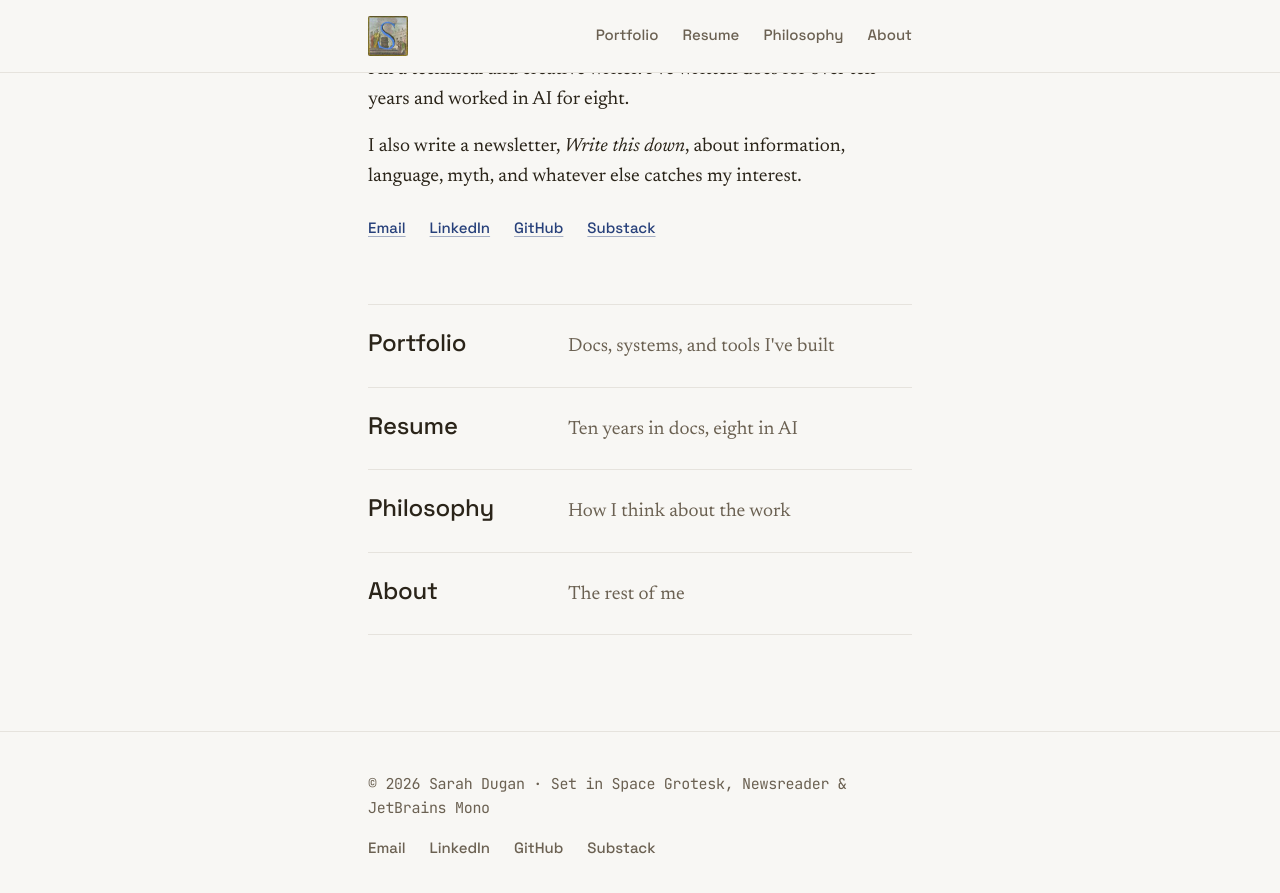
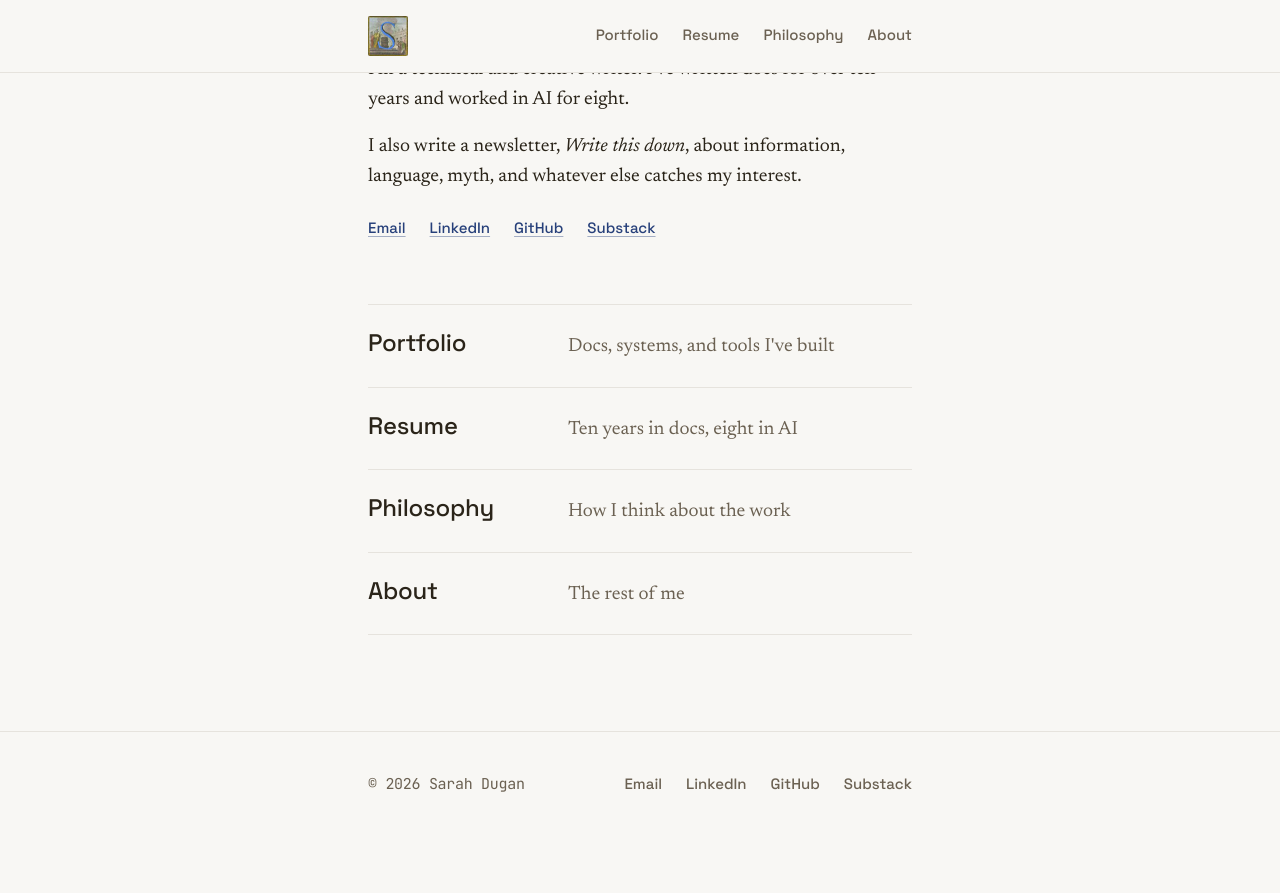
Before and after one commit to scrivera-dugan/site, a Jekyll site: the page built from index.md, in a window 1280 px wide and 900 px high, scrolled down 191 px. Shown: the top 893 px of the window. Built offline with Jekyll 4.4.1, drawn with Linux system fonts in a browser that asks for light colours; after the commit the page ends 1027 px from its top, so only the background shows below that.

Commit message:
Footer: one row, drop colophon

```diff
--- a/_layouts/default.html
+++ b/_layouts/default.html
@@ -57,7 +57,7 @@
 
     <footer class="footer">
         <div class="container">
-            <p>© {{ 'now' | date: "%Y" }} Sarah Dugan · Set in Space Grotesk, Newsreader &amp; JetBrains Mono</p>
+            <p>© {{ 'now' | date: "%Y" }} Sarah Dugan</p>
             <div class="footer-links">
                 <a href="mailto:sarahcdugan@gmail.com">Email</a>
                 <a href="https://www.linkedin.com/in/scdugan/" rel="noopener">LinkedIn</a>
```
